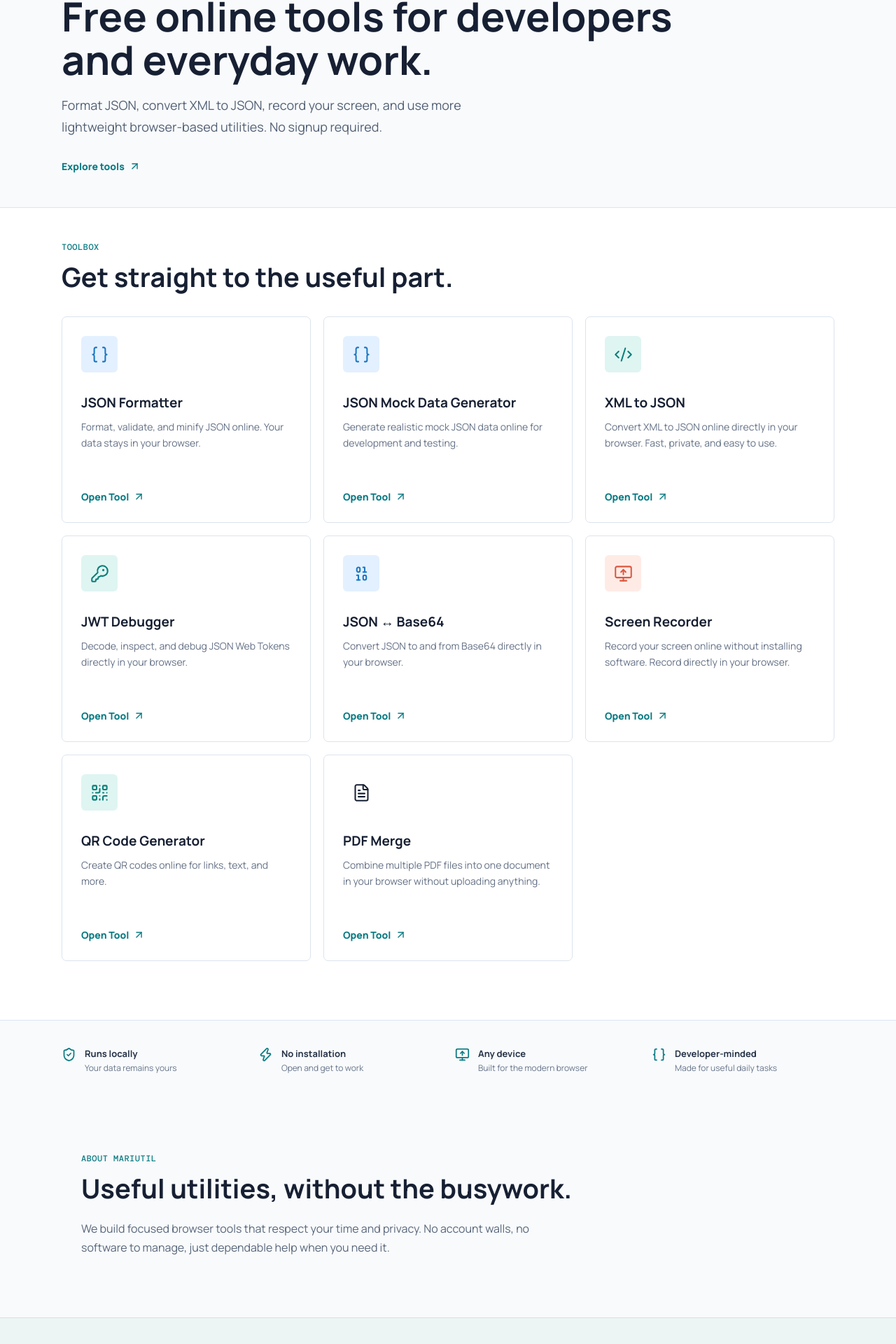
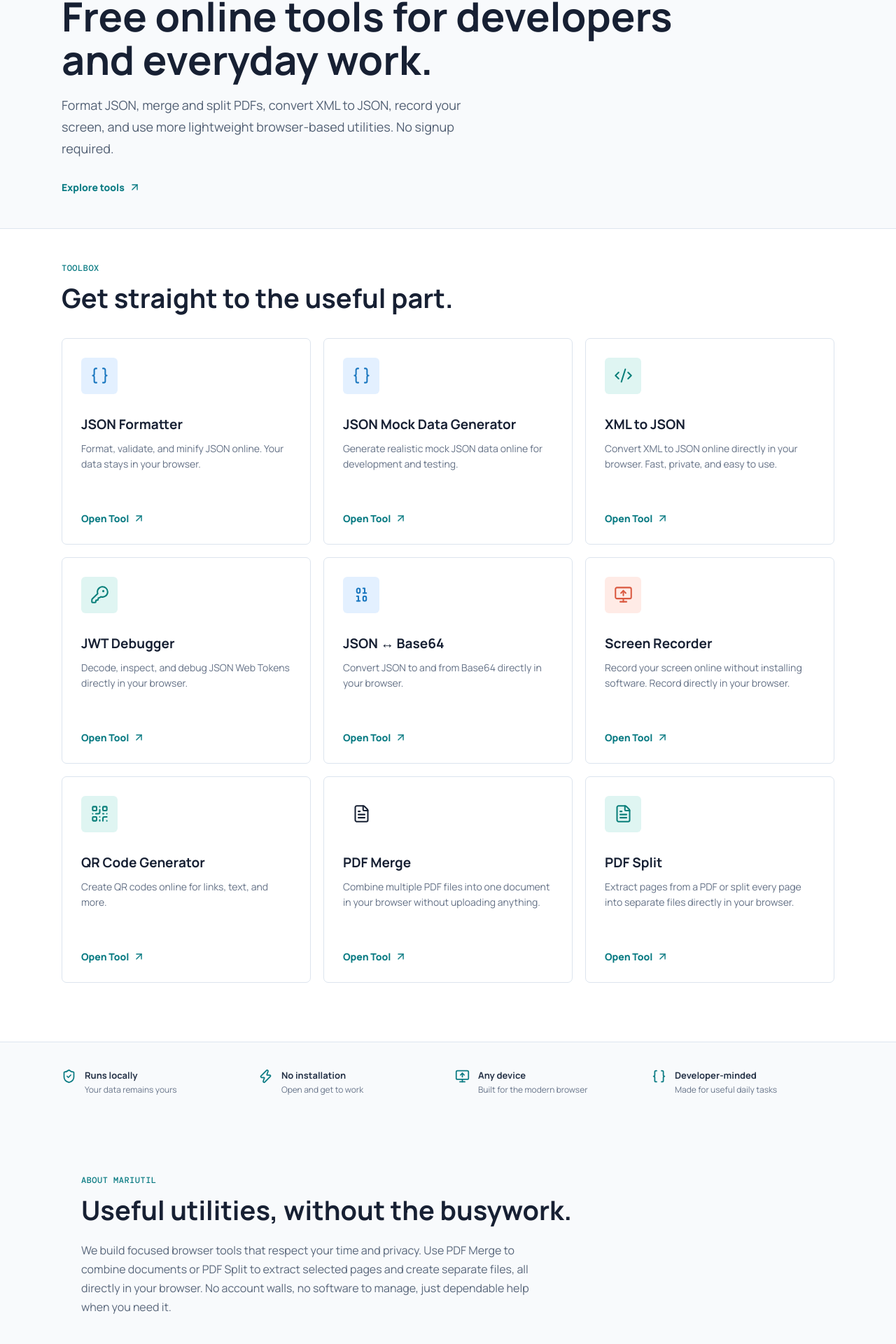
Before and after one commit to poreddymadhukar/mariutil-home, a React (Vite) app: page / in a window 1280 px wide. Shown: the part 177-2097 px from the top of the page at 70% size. Built offline with nearby package versions, Linux system fonts and the light colour scheme; no server answers.

Commit message:
pdf split

```diff
--- a/index.html
+++ b/index.html
@@ -8,10 +8,22 @@
       name="description"
       content="Free online tools for developers and everyday work, including JSON formatting, PDF merging, XML to JSON conversion, and screen recording. No signup required."
     />
+    <meta name="application-name" content="Mariutil" />
+    <meta name="author" content="Mariutil" />
+    <meta
+      name="robots"
+      content="index, follow, max-image-preview:large, max-snippet:-1, max-video-preview:-1"
+    />
+    <meta name="referrer" content="strict-origin-when-cross-origin" />
+    <meta name="mobile-web-app-capable" content="yes" />
+    <meta name="apple-mobile-web-app-capable" content="yes" />
+    <meta name="apple-mobile-web-app-title" content="Mariutil" />
     <link rel="canonical" href="https://mariutil.com/" />
     <meta property="og:type" content="website" />
     <meta property="og:url" content="https://mariutil.com/" />
     <meta property="og:site_name" content="Mariutil" />
+    <link rel="alternate" hreflang="en" href="https://mariutil.com/" />
+    <link rel="manifest" href="/site.webmanifest" />
     <meta
       property="og:title"
       content="Mariutil | Free Online Tools for Developers"
@@ -21,6 +33,7 @@
       content="Use Mariutil for free online tools including JSON formatting, PDF merging, XML to JSON conversion, and screen recording. No signup required."
     />
     <meta name="twitter:card" content="summary" />
+    <meta name="twitter:url" content="https://mariutil.com/" />
     <meta
       name="twitter:title"
       content="Mariutil | Free Online Tools for Developers"
@@ -33,10 +46,31 @@
     <script type="application/ld+json">
       {
         "@context": "https://schema.org",
-        "@type": "WebSite",
-        "name": "Mariutil",
-        "url": "https://mariutil.com/",
-        "description": "Free online tools for developers and everyday work, including JSON formatting, PDF merging, XML to JSON conversion, and screen recording."
+        "@graph": [
+          {
+            "@type": "Organization",
+            "@id": "https://mariutil.com/#organization",
+            "name": "Mariutil",
+            "url": "https://mariutil.com/"
+          },
+          {
+            "@type": "WebSite",
+            "@id": "https://mariutil.com/#website",
+            "name": "Mariutil",
+            "url": "https://mariutil.com/",
+            "description": "Free online tools for developers and everyday work, including JSON formatting, PDF merging, PDF splitting, XML to JSON conversion, and screen recording.",
+            "publisher": { "@id": "https://mariutil.com/#organization" },
+            "inLanguage": "en-US"
+          },
+          {
+            "@type": "WebPage",
+            "@id": "https://mariutil.com/#webpage",
+            "url": "https://mariutil.com/",
+            "name": "Mariutil | Free Online Tools for Developers",
+            "isPartOf": { "@id": "https://mariutil.com/#website" },
+            "inLanguage": "en-US"
+          }
+        ]
       }
     </script>
     <script type="application/ld+json">
@@ -105,6 +139,16 @@
               "description": "Create QR codes online for links, text, and more."
             }
           }
+            {
+              "@type": "ListItem",
+              "position": 7,
+              "item": {
+                "@type": "WebApplication",
+                "name": "PDF Split",
+                "url": "https://pdfsplit.mariutil.com/",
+                "description": "Extract pages from a PDF or split every page into separate files directly in your browser."
+              }
+            }
         ]
       }
     </script>
--- a/src/App.tsx
+++ b/src/App.tsx
@@ -86,6 +86,14 @@ const tools: Tool[] = [
     icon: FileText,
     accent: "purple",
   },
+  {
+    name: "PDF Split",
+    description:
+      "Extract pages from a PDF or split every page into separate files directly in your browser.",
+    href: "https://pdfsplit.mariutil.com/",
+    icon: FileText,
+    accent: "teal",
+  },
 ];
 
 function App() {
@@ -102,8 +110,9 @@ function App() {
             Free online tools for developers and everyday work.
           </h1>
           <p className="intro-copy">
-            Format JSON, convert XML to JSON, record your screen, and use more
-            lightweight browser-based utilities. No signup required.
+            Format JSON, merge and split PDFs, convert XML to JSON, record your
+            screen, and use more lightweight browser-based utilities. No signup
+            required.
           </p>
           <a className="browse-link" href="#tools">
             Explore tools <ArrowUpRight size={17} aria-hidden="true" />
@@ -178,8 +187,10 @@ function App() {
           <h2 id="about-title">Useful utilities, without the busywork.</h2>
           <p>
             We build focused browser tools that respect your time and privacy.
-            No account walls, no software to manage, just dependable help when
-            you need it.
+            Use PDF Merge to combine documents or PDF Split to extract selected
+            pages and create separate files, all directly in your browser. No
+            account walls, no software to manage, just dependable help when you
+            need it.
           </p>
         </section>
 
```
Also changed, not shown: public/site.webmanifest (added).
